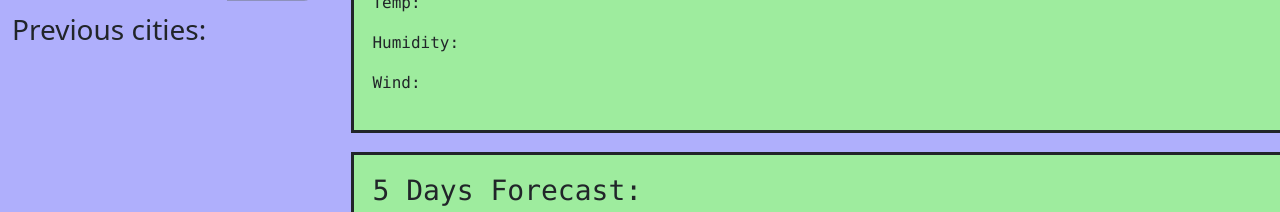
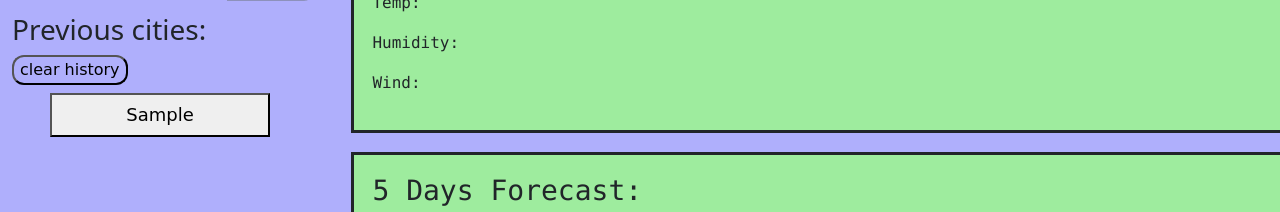
Before and after one commit to tweetwee1810/weather-dashboard-app, a plain HTML site: page index.html in a window 1280 px wide. Both pictures are taken after typing "Sample" into the empty fields and a click on the button "Search". Shown: the part 251-463 px from the top of the page. Drawn offline with nearby package versions, Linux system fonts and the light colour scheme; no server answers.

Commit message:
history display, clear button and hide the section updated

```diff
--- a/assets/css/style.css
+++ b/assets/css/style.css
@@ -32,3 +32,47 @@ body{
     width: 30px;
     height: 30px;
  }
+#recent-btn {
+    font-family: cursive;
+    font-style: oblique;
+    display: flex;
+    flex-wrap: wrap;
+    height: 38px;
+    padding: 0 30px;
+    color: #555;
+    text-align: center;
+    font-size: 18px;
+    font-weight: 600;
+    line-height: 38px;
+    letter-spacing: .1rem;
+    text-transform: uppercase;
+    text-decoration: none;
+    white-space: nowrap;
+    background-color: transparent;
+    /* border-radius: 12px; */
+    /* border: 1px solid #bbb; */
+    cursor: pointer;
+    box-sizing: border-box;
+}
+
+.history-btn {
+    width: 100%;
+    margin: 0.5rem;
+}
+#clear-btn {
+   font-family: cursive;
+   background-color: transparent;
+   cursor: pointer;
+   border-radius: 12px;
+}
+/* .modal {
+    display: flex;
+    align-items: center;
+}
+.modal::before {
+    content: " ";
+    background-color: gray;
+    background-size: cover;
+    position: absolute;
+    opacity: 0.5;
+} */
--- a/assets/js/script.js
+++ b/assets/js/script.js
@@ -11,29 +11,62 @@ var humid = document.querySelector("#humid");
 var windy = document.querySelector("#wind");
 var currentWeather = document.querySelector(".current-city");
 var dateDisplay = dayjs().format("MM/DD/YY");
-var recentSearch = document.querySelector("#recent-search")
-var previousSearch = [];
+var recentSearch = document.querySelector("#recent-search");
+var previousSearch =JSON.parse(localStorage.getItem('previousSearch')) || []; ;
+var recentBtn = document.querySelector("#recent-btn");
 
 
 //function to save the history search
 function saveHistory(city) {
-    previousSearch.push(city)
+    //pulling previous searched cities from local storage
+    // previousSearch = JSON.parse(localStorage.getItem('previousSearch')) || [];
+    // adding new  city
+    console.log(previousSearch.includes(city))
+    if (!previousSearch.includes(city)) {
+
+        previousSearch.push(city)
+    }
+
+    console.log(previousSearch)
     localStorage.setItem('previousSearch', JSON.stringify(previousSearch))
+    displayHistory()
+
 }
-//function to display history search
+// function to display history search
 // function displayHistory (){
 //     JSON.parse(localStorage.getItem('previousSearch', previousSearch));
+
+function displayHistory(){
+    // console.log("Calling display history func");
+    document.getElementById("recent-btn").innerHTML = "";
+  for (let index = 0; index <previousSearch.length; index++) {
+         var newCities = document.createElement("button")
+         newCities.className = "history-btn"
+         newCities.textContent = previousSearch[index]
+         newCities.setAttribute('type','button')
+         recentBtn.appendChild(newCities)
+         newCities.addEventListener("click", getPreviousCitiesWeather)
+
+  }
+}
+function getPreviousCitiesWeather(event){
+    console.log(event)
+let city = event.target.textContent
+getWeatherData(city)
+}
+
 //function for call api
 function getWeatherData(city) {
     fetch(baseURL + city + '&units=imperial&appid=' + APIkey)
         .then(function (response) {
             return response.json();
         })
+
         .then(function (data) {
-            // console.log(data)
+             console.log(data)
             weatherLocation.innerHTML = data.name;
             document.querySelector('#current-location').innerHTML = dateDisplay;
-            weatherIcon.src = 'https://openweathermap.org/img/wn/' + data.weather[0].icon + '@2x.png';
+            weatherIcon.src = 'https://openweathermap.org/img/wn/' + data.weather[0].icon +'@2x.png';
             tempt.innerHTML = 'Temp: ' + data.main.temp + "°F";
             humid.innerHTML = 'Humidity: ' + data.main.humidity + "%";
             windy.innerHTML = 'Wind: ' + data.wind.speed + "MPH";
@@ -85,14 +118,32 @@ function getWeatherData(city) {
             document.querySelector("#wind-5").innerHTML = "Wind: " + data.list[28].wind.speed + "MPH";
                 })
         })
+
+
 }
+//clear button function
+$("#clear-btn").on("click", function () {
+	// console.log(onclick);
+	localStorage.clear();
+	$("#recent-btn").empty();
+});
+
+//hide the weather container before clicking to the search button
+$('.weather').hide();
+
+
 // getWeatherData("tacoma");
 //button
 searchBtn.addEventListener('click', function (event) {
     event.preventDefault();
     city = search.value;
     getWeatherData(city);
-    saveHistory();
+    saveHistory(city);
+    // displayHistory()
+    $('.weather').show();
 })
+
+displayHistory()
+getWeatherData()
 //call function to display
 // displayHistory()
--- a/index.html
+++ b/index.html
@@ -34,18 +34,22 @@
         </div>
         <div>
           <h3 id="history"> Previous cities: </h3>
+          <button id="clear-btn">clear history</button>
         </div>
         <div>
-          <ul id="recent-search"> </ul>
+          <div id="recent-search">
+          <div id="recent-btn"></div>
+        </div>
 
-        </div>
       </div>
 
-      <div class="col-sm-9" id="w-display">
+    </div>
+
+      <div class="col-sm-9 weather" id="w-display">
         <!-- current day -->
         <div class="current-city">
           <h2 class="weather-location"> </h2>
-          <h3 id="current-location" ></h3>
+          <h3 id="current-location"></h3>
           <img id="icon">
           <p id="temp">Temp: </p>
           <p id="humid">Humidity:</p>
@@ -110,6 +114,27 @@
           </div>
         </div>
       </div>
+
+        <!-- city not found modal -->
+
+<!-- <div class="modal fade" id="myModal" role="dialog">
+<div class="modal-dialog"> -->
+
+<!-- Modal content-->
+<!-- <div class="modal-content">
+<div class="modal-header">
+<button type="button" class="close" data-dismiss="modal">&times;</button>
+<h4 class="modal-title">City Not Found</h4>
+</div>
+<div class="modal-body">
+<p>Make sure you type the city correctly</p>
+</div>
+<div class="modal-footer">
+<button type="button" class="btn btn-default" data-dismiss="modal">Close</button>
+</div>
+</div>
+</div>
+</div> -->
       <script src="https://code.jquery.com/jquery-3.4.1.min.js"></script>
       <!-- JavaScript Bundle with Popper -->
       <script src="https://cdn.jsdelivr.net/npm/bootstrap@5.2.3/dist/js/bootstrap.bundle.min.js"
```
Also changed, not shown: assets/images/history search and clear history.PNG (added), assets/images/weather-app-page.PNG (added), 1 other file.
